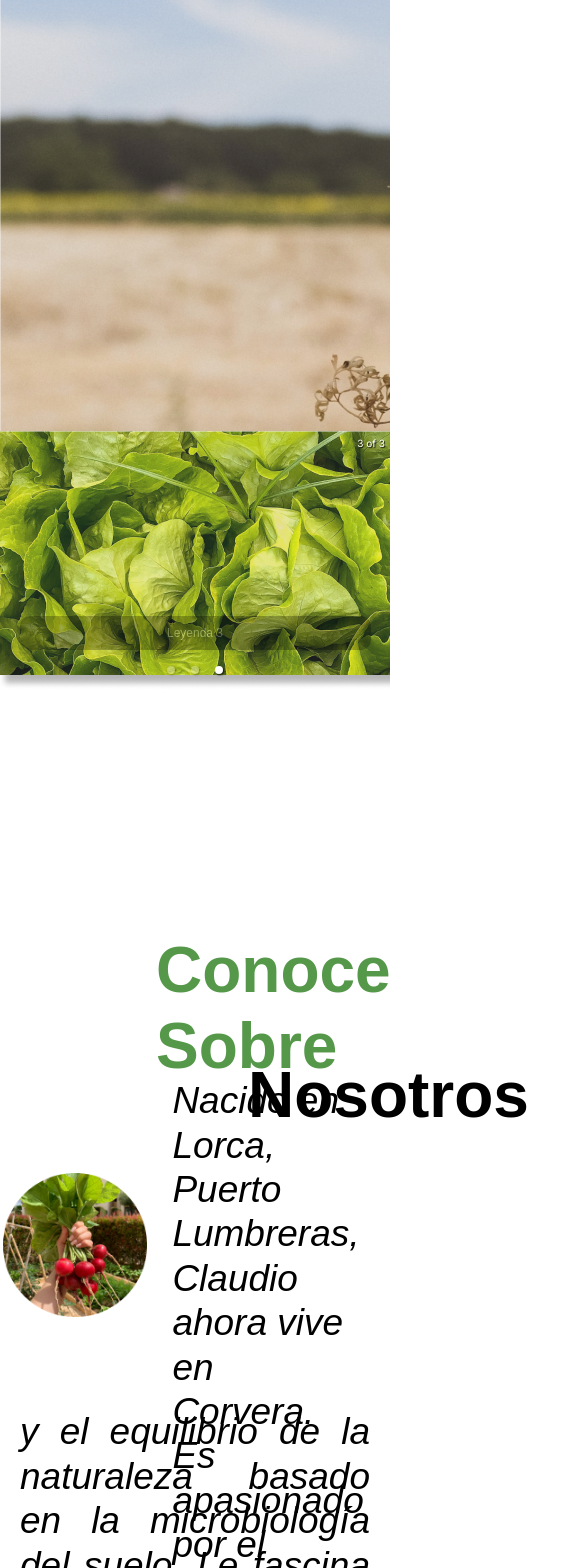
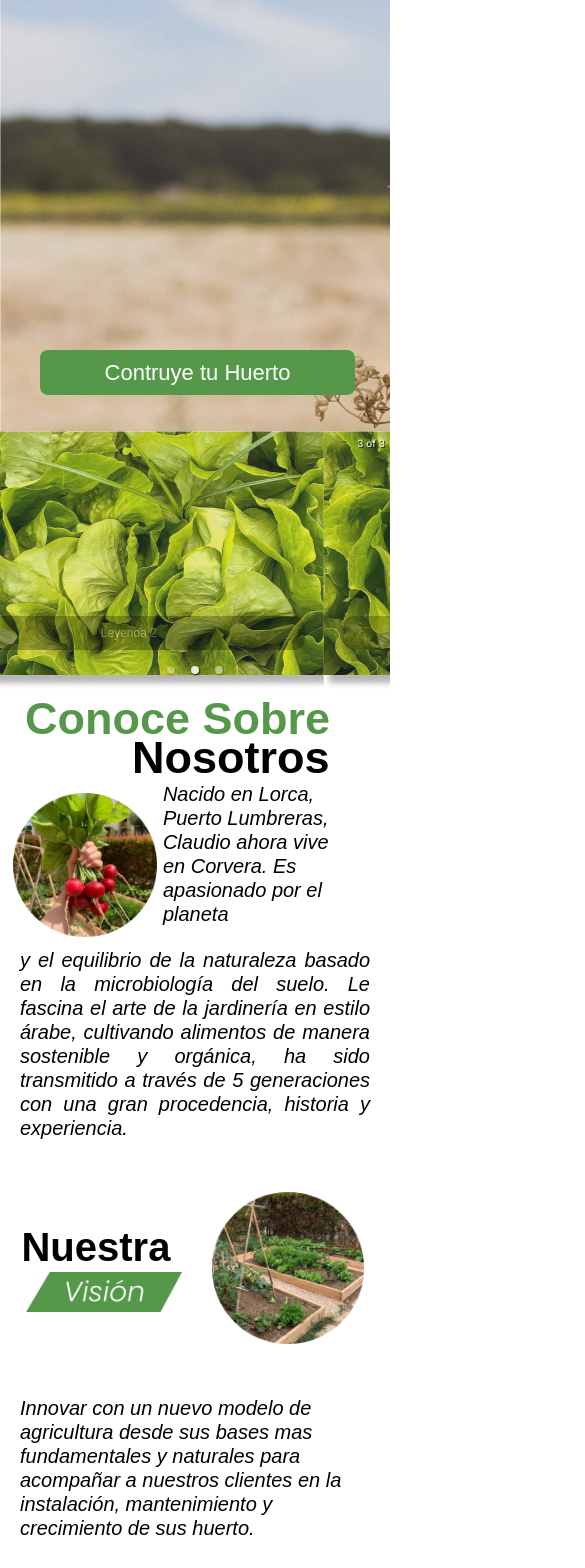
Before and after one commit to junior-debug/elAgricultero, a Next.js app: page / in a window 390 px wide. Shown: the part 432-2000 px from the top of the page, 585 px wide, since content can reach past the window. Built offline with nearby package versions, Linux system fonts and the light colour scheme.

Commit message:
responsive home

```diff
--- a/src/components/footer/style.module.css
+++ b/src/components/footer/style.module.css
@@ -171,3 +171,26 @@
     height: 45px;
   }
 }
+
+
+@media screen and (max-width: 480px) {
+  .txtDown {
+    margin-left: 24px;
+  }
+  .leftCont {
+    width: 100%;
+    margin-right: 0px;
+  }
+  .firstLine {
+    width: 90%;
+  }
+  .follow {
+    margin-left: 25px;
+  }
+  .fourthLine {
+    width: 73%;
+  }
+  .rightCont {
+    margin-right: 34px;
+  }
+}
--- a/src/styles/home.css
+++ b/src/styles/home.css
@@ -369,3 +369,70 @@ body {
   .star {
   }
 }
+
+@media screen and (max-width: 480px) {
+  .topContResponsive {
+    height: 64em;
+  }
+  .rabImg {
+    width: 100%;
+  }
+  .subTitle {
+    padding-bottom: 353px;
+  }
+  .contText {
+    margin-left: 40px;
+  }
+  .titleAbout {
+    font-size: 45px;
+    margin-left: 25px;
+  }
+  .subRab {
+    font-size: 45px;
+    left: 132px;
+    bottom: 15px;
+  }
+  .aboutTop {
+    height: 28em;
+  }
+  .paragraph {
+    font-size: 20px;
+  }
+  .paragraphCenter {
+    font-size: 20px
+  }
+  .aboutMid {
+    height: 25em;
+  }
+  .our {
+    font-size: 40px;
+    margin-right: 16px;
+  }
+  .paragraphVi {
+    font-size: 20px;
+  }
+  .imgLech {
+    width: 40%;
+    margin-left: 33px;
+  }
+  .textRab {
+    margin-left: 6px;
+  }
+  .titleBot {
+    font-size: 45px;
+  }
+  .subRabBot {
+    font-size: 45px;
+    bottom: 15px;
+    left: 30px;
+  }
+  .botCont {
+    height: 22em;
+  }
+  .coment {
+    display: none;
+  }
+  .cardStr {
+    height: 242px;
+  }
+}
```
Also changed, not shown: src/app/page.js (+1 -1 lines).
